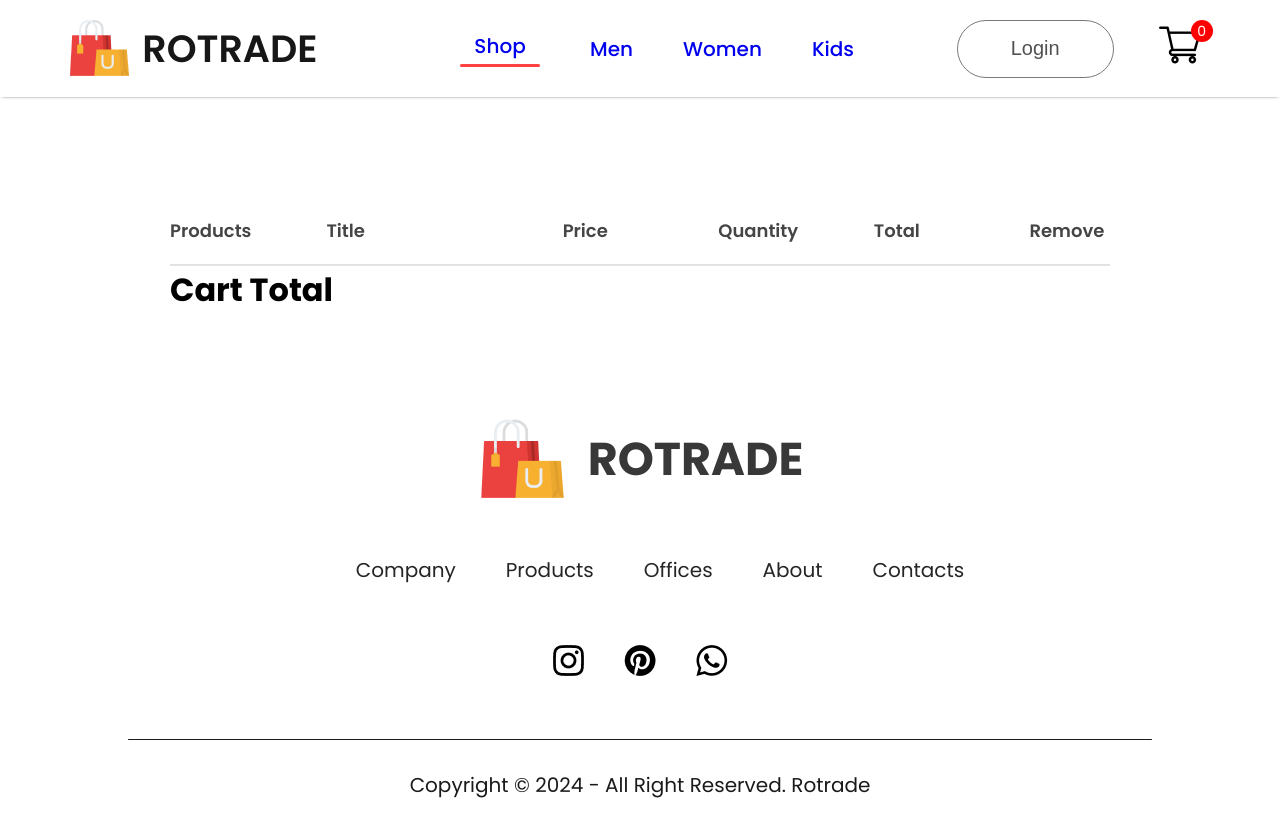
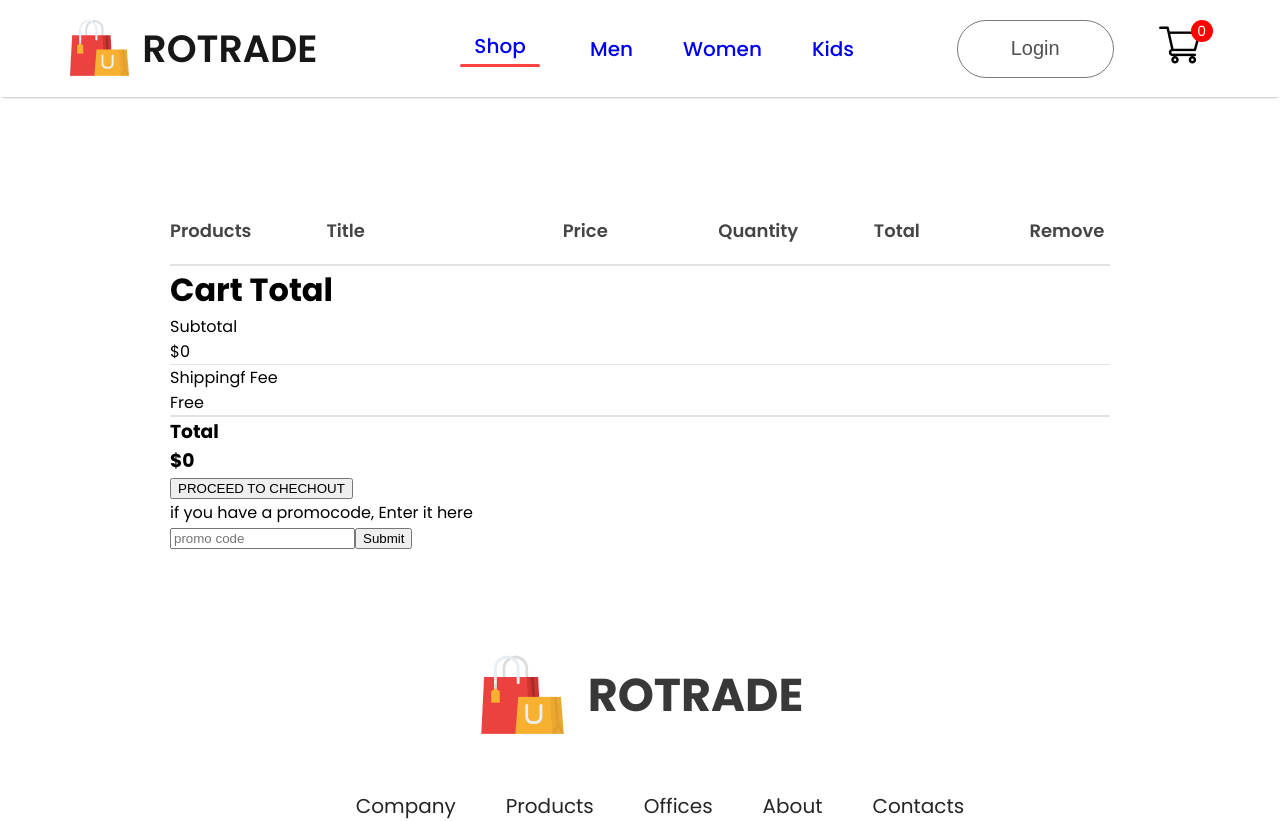
Before and after one commit to Petermwansa/rotrade, a React (Create React App) app: page /cart in a window 1280 px wide. Shown: the top 821 px of the page. Built offline with nearby package versions, Linux system fonts and the light colour scheme.

Commit message:
Add the html for the carttoal section

```diff
--- a/src/Components/CartItems/CartItems.jsx
+++ b/src/Components/CartItems/CartItems.jsx
@@ -39,6 +39,28 @@
         <div className='cartitems__down'>
           <div className='cartitems__total'>
             <h1>Cart Total</h1>
+            <div className='cartitems__totalitems'>
+              <p>Subtotal</p>
+              <p>${0}</p>
+            </div>
+            <hr />
+            <div className='cartitems__totalitems'>
+              <p>Shippingf Fee</p>
+              <p>Free</p>
+            </div>
+            <hr />
+            <div className='cartitems__totalitems'>
+              <h3>Total</h3>
+              <h3>${0}</h3>
+            </div>
+          </div>
+          <button>PROCEED TO CHECHOUT</button>
+        </div>
+        <div className='cartitems__promocode'>
+          <p>if you have a promocode, Enter it here</p>
+          <div className='cartitems__promobox'>
+            <input type='text' placeholder='promo code' />
+            <button>Submit</button>
           </div>
         </div>
       </div>
```
